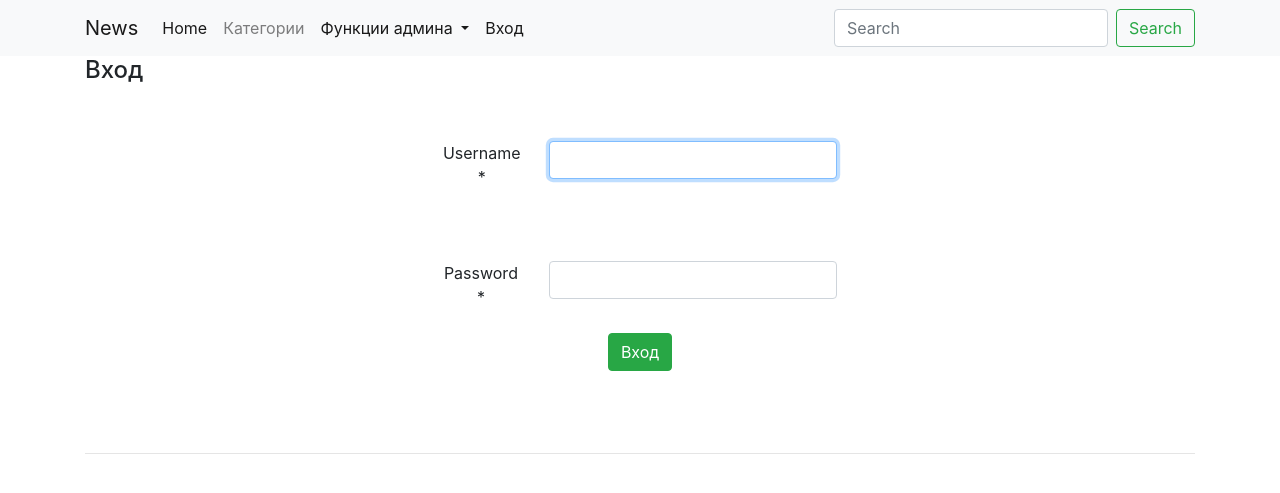
After one commit to papagans/news, a Django app: page /accounts/login/ in a window 1280 px wide. The commit adds this page. Shown: the top 493 px of the page. Run offline with Django 3.2, Linux system fonts and the light colour scheme; some libraries are stand-ins or nearby versions.

Commit message:
добавил функцию входа

```diff
--- /dev/null
+++ b/accounts/templates/registration/login.html
@@ -0,0 +1,31 @@
+{% extends 'base.html' %}
+{% block content %}
+    <div class="login-block">
+        <h4>Вход</h4>
+        <div class="" style="display: flex; justify-content: center; padding-bottom: 50px">
+            <form action="{% url 'accounts:login' %}?next={{ next }}" method="post" class="text-center">
+                {% include 'partial/form.html' %}
+{#                <p class="text-center"><a href="{% url 'accounts:password_reset_email' %}">Забыли пароль?</a></p>#}
+                <p class="text-center"><input type="submit" value="Вход" class="btn btn-success"></p>
+{#                <div class="checkbox-remember">#}
+{#                    <input type="checkbox" id="remember" name="remember">#}
+{#                    <label for="remember">Запомнить меня</label>#}
+{#                </div>#}
+            </form>
+        </div>
+        <hr>
+{#        <span>Или войти</span>#}
+{#        <div class="social-login" style="display: flex; justify-content: center; padding-bottom: 50px;">#}
+{#            <div class="" style="width: 440px; max-width: 90%; display: flex; justify-content: space-between">#}
+{#                <button type="button" class="btn btn-fb">Facebook</button>#}
+{#                <button type="button" class="btn btn-ggl">Google</button>#}
+{#            </div>#}
+{#        </div>#}
+    </div>
+{% endblock %}
+{#{% block scripts %}#}
+{#    <script>#}
+{#        $('#id_username').attr('placeholder','Введите вашу почту');#}
+{#        $('#id_password').attr('placeholder','Введите пароль');#}
+{#    </script>#}
+{#{% endblock %}#}
--- a/main/settings.py
+++ b/main/settings.py
@@ -124,3 +124,5 @@ STATIC_URL = '/static/'
 MEDIA_ROOT = os.path.join(BASE_DIR, 'uploads')
 MEDIA_URL = '/uploads/'
 LOGOUT_REDIRECT_URL = 'webapp:index'
+LOGIN_URL = 'accounts:login'
+LOGIN_REDIRECT_URL ='webapp:index'
--- a/webapp/templates/base.html
+++ b/webapp/templates/base.html
@@ -48,7 +48,11 @@
                            href="{% url 'accounts:user_detail' user.pk %}">Привет, {{ user.username }}!</a></li>
                     <li class="nav-item active">
                         <a class="nav-link"
-                           href="{% url 'accounts:logout'%}">Выход</a></li>
+                           href="{% url 'accounts:logout' %}">Выход</a></li>
+                {% else %}
+                    <li class="nav-item active">
+                        <a class="nav-link"
+                           href="{% url 'accounts:login' %}">Вход</a></li>
                 {% endif %}
             </ul>
             <form class="form-inline my-2 my-lg-0">
@@ -79,7 +83,7 @@
 {#</div>#}
 {#      </div>#}
 <div class="container">
-{% block content %}{% endblock %}
+    {% block content %}{% endblock %}
 </div>
 
 
```
Also changed, not shown: db.sqlite3.
